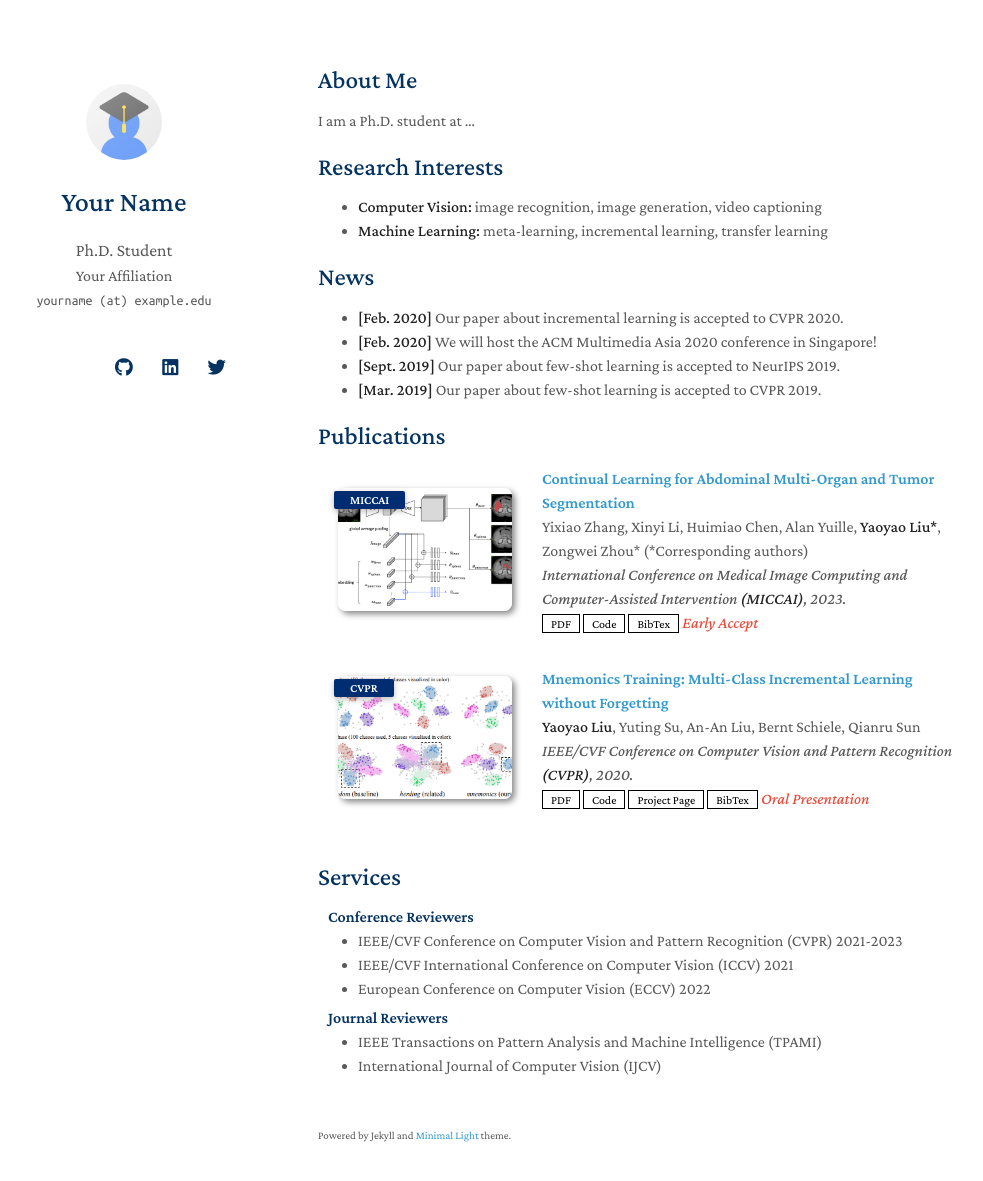
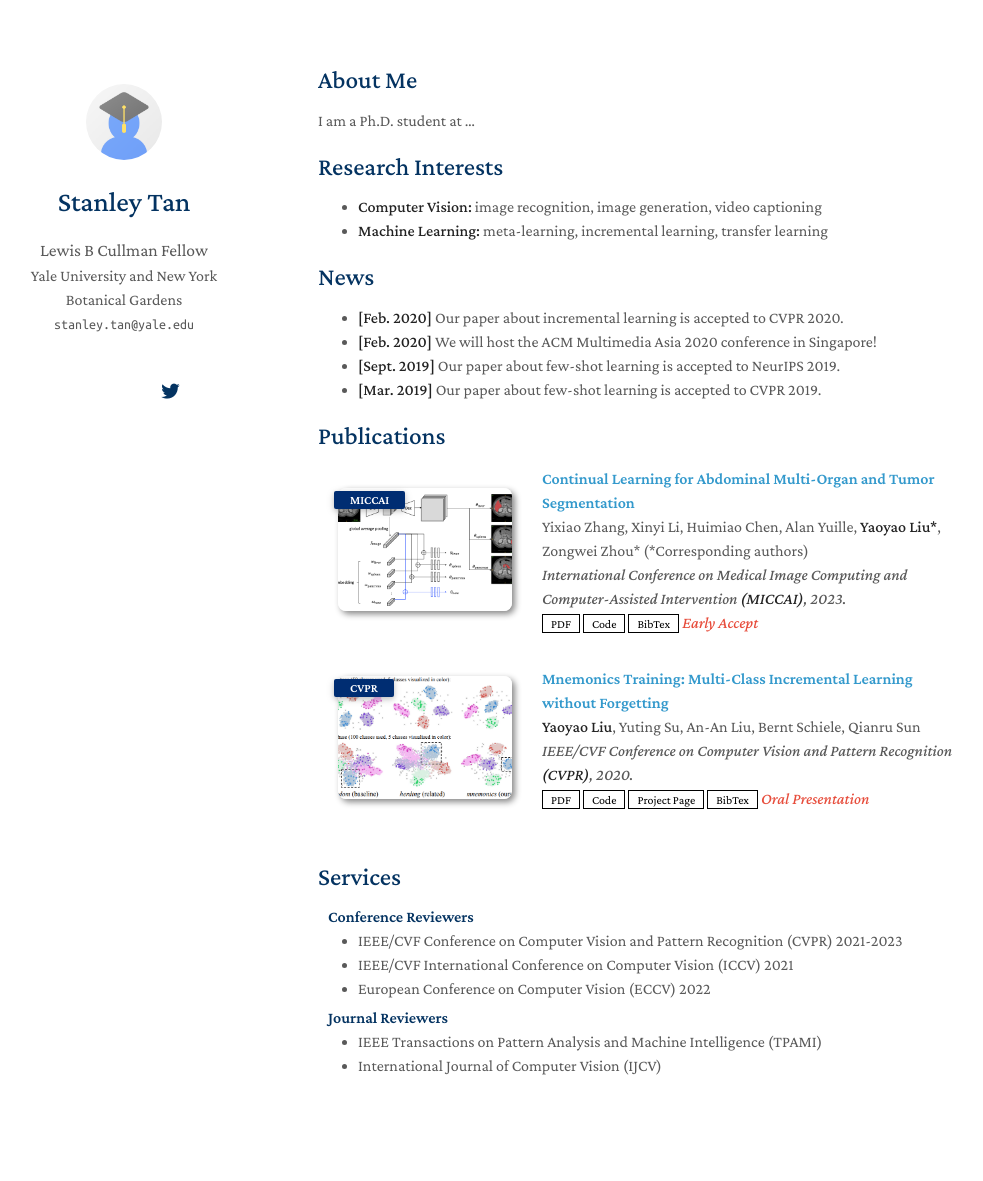
Before and after one commit to stanleytansx/stanleytansx.github.io, a Jekyll site: the page built from index.md, in a window 1280 px wide and 1216 px high. Shown: the top 1181 px of the window, without its empty margins (152-1135 px from the left). Built offline with Jekyll 4.4.1, drawn with Linux system fonts in a browser that asks for light colours; nearby versions of some CDN libraries; a style sheet for code colours, icons or effects is not loaded; our own code applies the rules of GitHub Pages for plain Markdown files.

Commit message:
Update _config.yml

```diff
--- a/_config.yml
+++ b/_config.yml
@@ -1,8 +1,8 @@
 # Basic Information
-title: Your Name
-position: Ph.D. Student
-affiliation: Your Affiliation
-email: yourname (at) example.edu
+title: Stanley Tan
+position: Lewis B Cullman Fellow
+affiliation: Yale University and New York Botanical Gardens
+email: stanley.tan@yale.edu
 
 # Search Engine Optimization (SEO)
 # The following information is used to improve the website traffic from search engines, e.g., Google.
@@ -14,8 +14,6 @@ canonical: https://minimal-light-theme.yliu.me/
 # If you don't need one of them, you may delete the corresponding line.
 google_scholar: https://scholar.google.com/
 cv_link: assets/files/curriculum_vitae.pdf
-github_link: https://github.com/
-linkedin: https://www.linkedin.com/
 twitter: https://twitter.com/
 
 # Images (e.g., your profile picture and your website's favicon)
@@ -26,11 +24,11 @@ favicon_dark: ./assets/img/favicon-dark.png
 
 # Footnote
 # You may use the option to disable the footnote, "Powered by Jekyll and Minimal Light theme."
-enable_footnote: true
+enable_footnote: false
 
 # Auto Dark Mode
 # You may use the option to disable the automatic dark theme
-auto_dark_mode: true
+auto_dark_mode: false
 
 # Font
 # You can use this option to choose between Serif or Sans Serif fonts.
```
